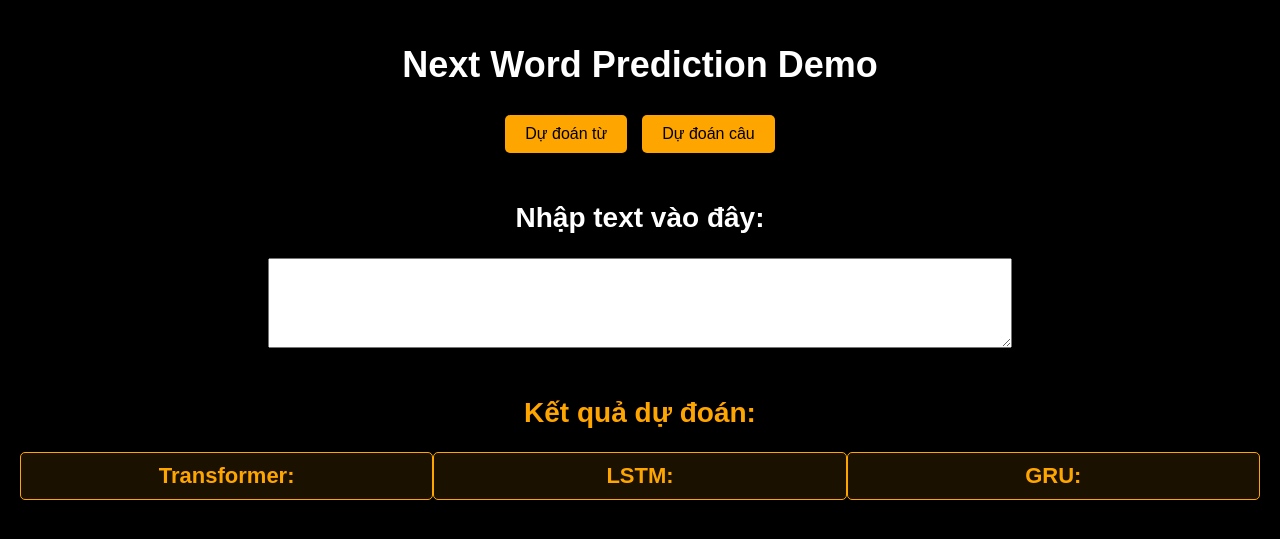
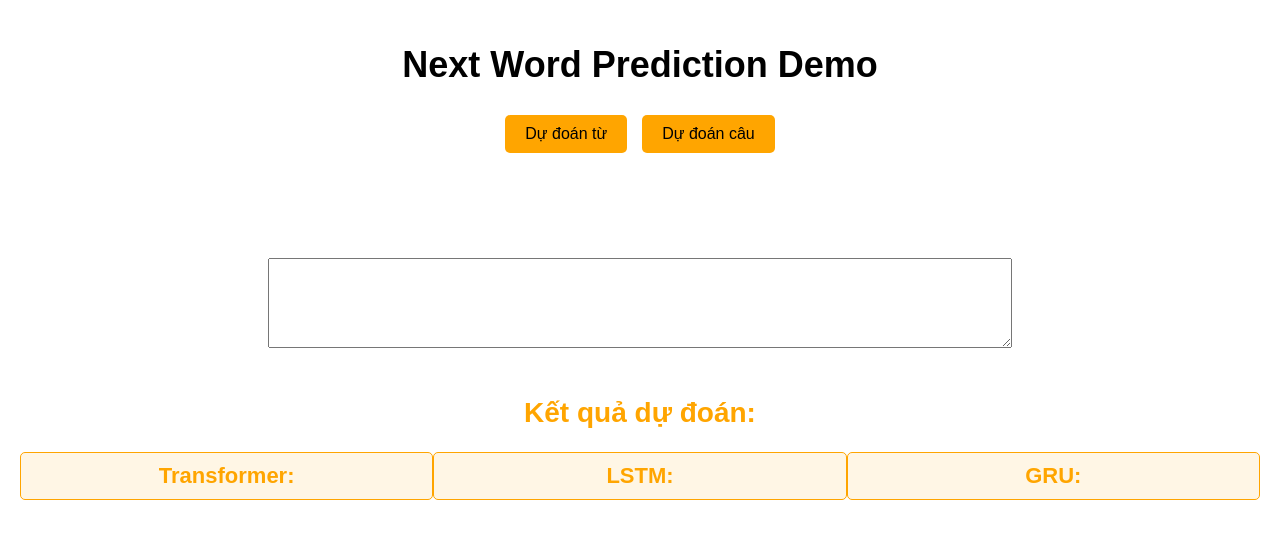
Before and after one commit to nhcongtru/NextWordPrediction, a Flask app: page / in a window 1280 px wide. Shown: the top 539 px of the page. Run offline with Flask 3, Linux system fonts and the light colour scheme; parts of the project's set-up code (start-up, migrations or seed data) failed here and were passed over.

Commit message:
Update styles.css

```diff
--- a/static/styles.css
+++ b/static/styles.css
@@ -2,7 +2,7 @@
     font-family: Arial, sans-serif;
     text-align: center;
     color: white;
-    background-color: black;
+    background-color: white;
     margin: 0;
     padding: 20px;
     font-size: 18px;
@@ -10,6 +10,7 @@
 
 h1 {
     font-size: 36px;
+    color: black;
 }
 
 h2 {
```
